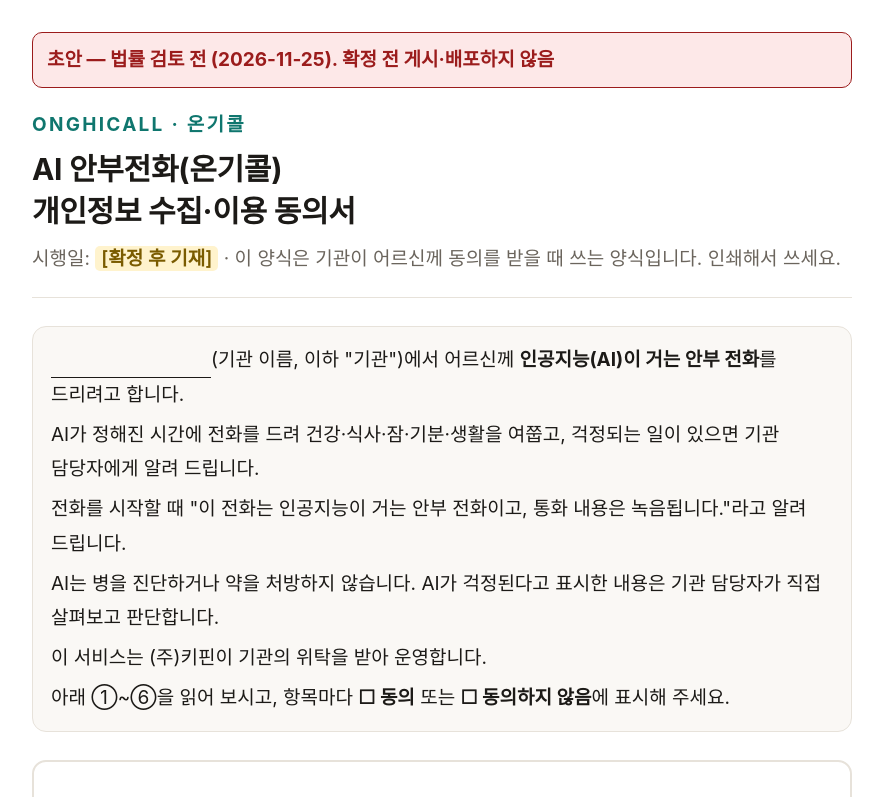
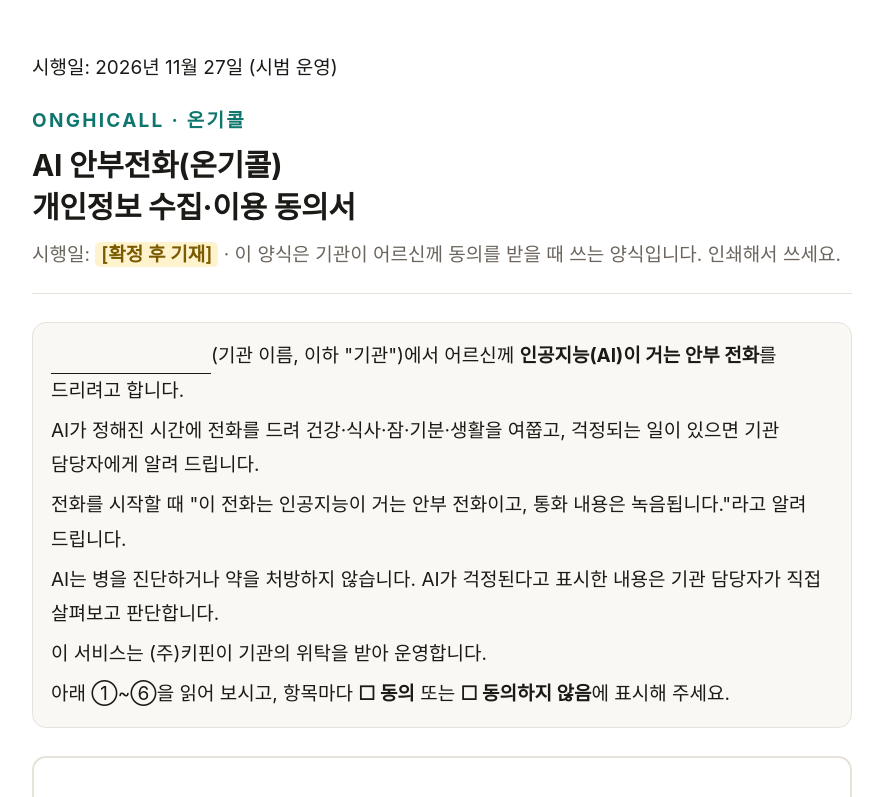
Before and after one commit to KeepinRnD/keepinrnd.github.io, a plain HTML site: page onghicall/consent.html in a window 1280 px wide. Shown: the top 797 px of the page, without its empty margins (198-1081 px from the left). Drawn offline with Linux system fonts and the light colour scheme.

Commit message:
온기콜 약관·처리방침·동의서: 초안 표시를 시행일(시범 운영)로 — 스토어 심사용

```diff
--- a/onghicall/consent.html
+++ b/onghicall/consent.html
@@ -10,7 +10,7 @@
 <body class="consent">
 <div class="wrap">
 
-<p class="draft">초안 — 법률 검토 전 (2026-11-25). 확정 전 게시·배포하지 않음</p>
+<p class="effective">시행일: 2026년 11월 27일 (시범 운영)</p>
 
 <header class="doc">
   <p class="brand"><a href="index.html">ONGHICALL · 온기콜</a></p>
```
Also changed, not shown: onghicall/index.html (+1 -1 lines), onghicall/privacy.html (+1 -1 lines), onghicall/terms.html (+1 -1 lines).
